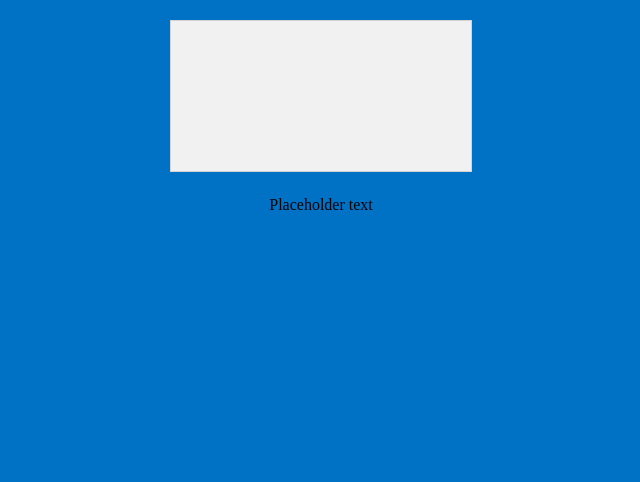
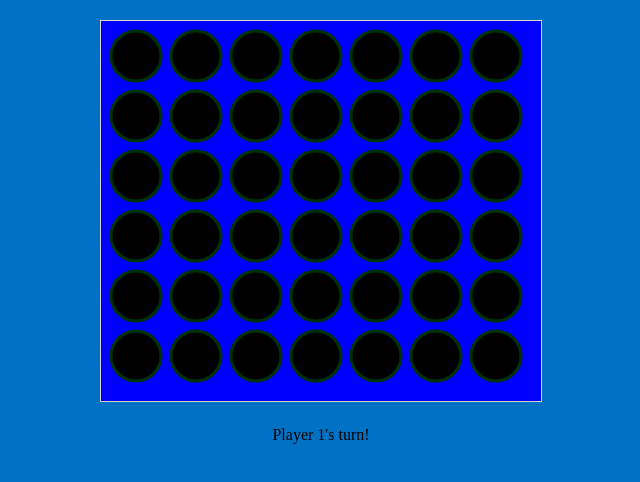
Before and after one commit to joecastro/Connect4Proto, a plain HTML site: page index.html in a window 1280 px wide. Shown: the whole page, without its empty margins (319-959 px from the left). Drawn offline with nearby package versions, Linux system fonts and the light colour scheme; the site is published under a folder, as on GitHub Pages, so addresses that start at the root find nothing.

Commit message:
Debugging Github IO pages

```diff
--- a/index.html
+++ b/index.html
@@ -6,7 +6,7 @@
 
 <script src="https://cdnjs.cloudflare.com/ajax/libs/underscore.js/1.9.1/underscore-min.js"></script>
 <script src="https://ajax.googleapis.com/ajax/libs/jquery/3.3.1/jquery.min.js"></script>
-<script src="/connect_four/game.js"></script>
+<script src="connect_four/game.js"></script>
 
 <style type="text/css">
 body {
```
